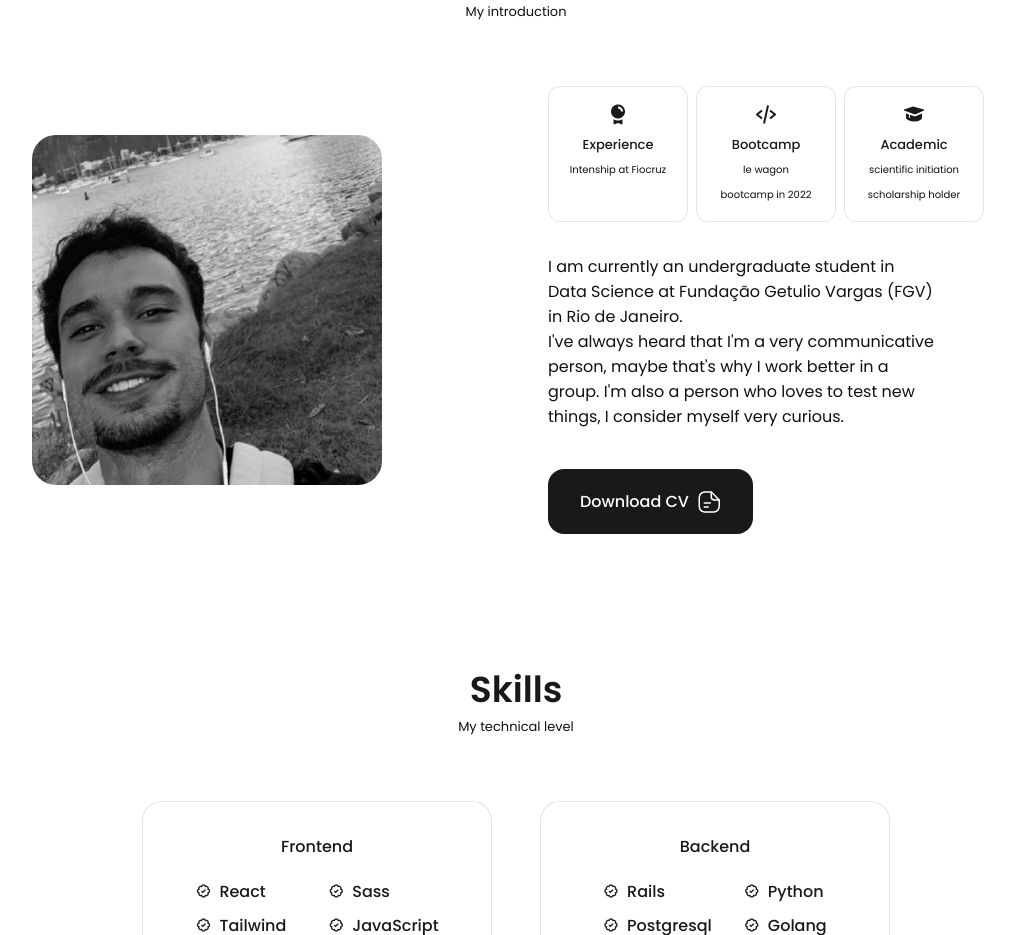
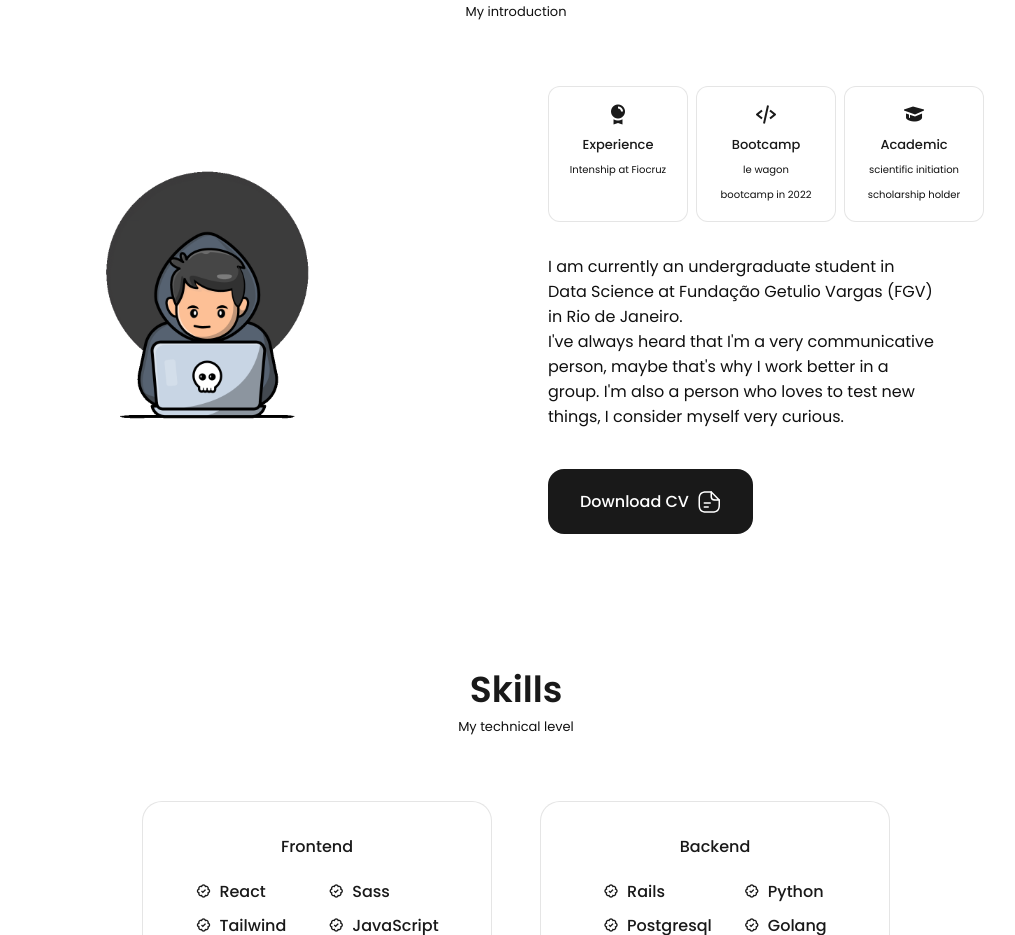
Before and after one commit to MatheusAraripe/my-web-portfolio, a React (Create React App) app: page / in a window 1280 px wide. Shown: the part 900-1835 px from the top of the page, without its empty margins (124-1139 px from the left). Built offline with nearby package versions, Linux system fonts and the light colour scheme.

Commit message:
fix: change the about pic for an gif

```diff
--- a/src/components/about/About.jsx
+++ b/src/components/about/About.jsx
@@ -1,6 +1,6 @@
 import React from 'react';
 import "./about.css";
-import AboutImg from "../../assets/profile.jpeg";
+import Hacker from "../../assets/hacker.gif"
 import CV from "../../assets/John-Cv.pdf";
 import Info from "./Info";
 
@@ -11,7 +11,7 @@ const About = () => {
       <span className="section__subtitle">My introduction</span>
 
       <div className="about__container container grid">
-        <img src={AboutImg} alt="profile" className="about__img" />
+        <img src={Hacker} alt="profile" className="about__img" />
 
         <div className="about__data">
           <Info />
```
Also changed, not shown: src/assets/hacker.gif (added).
